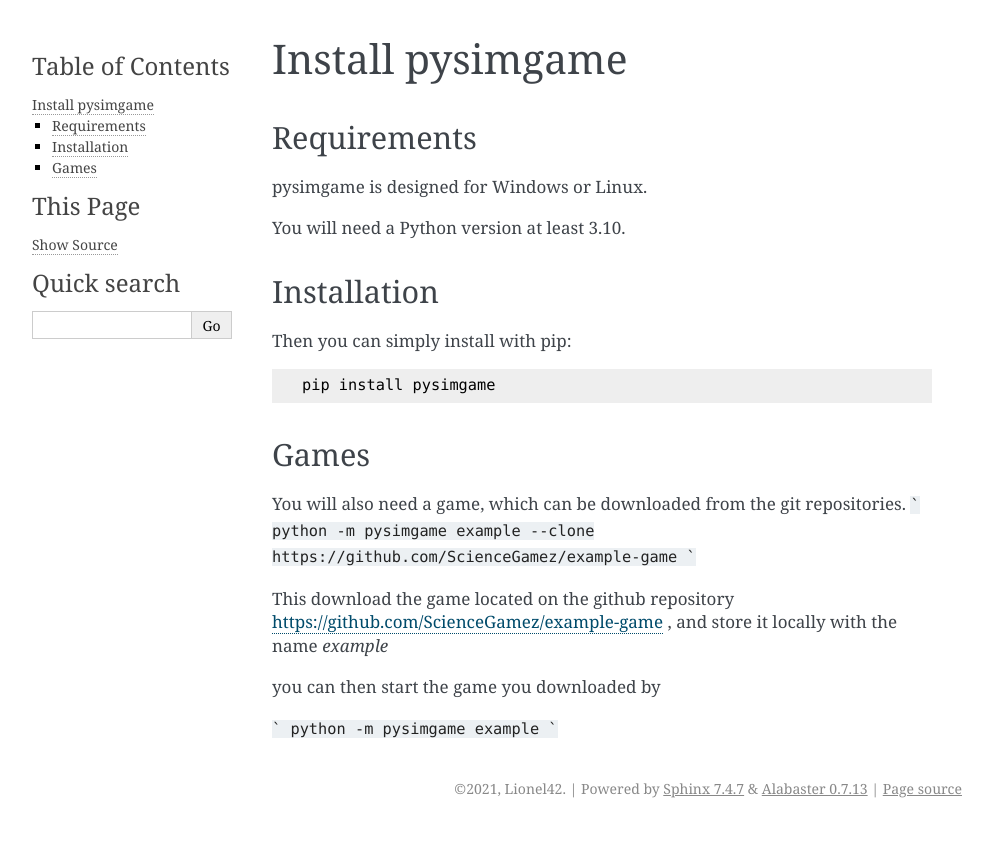
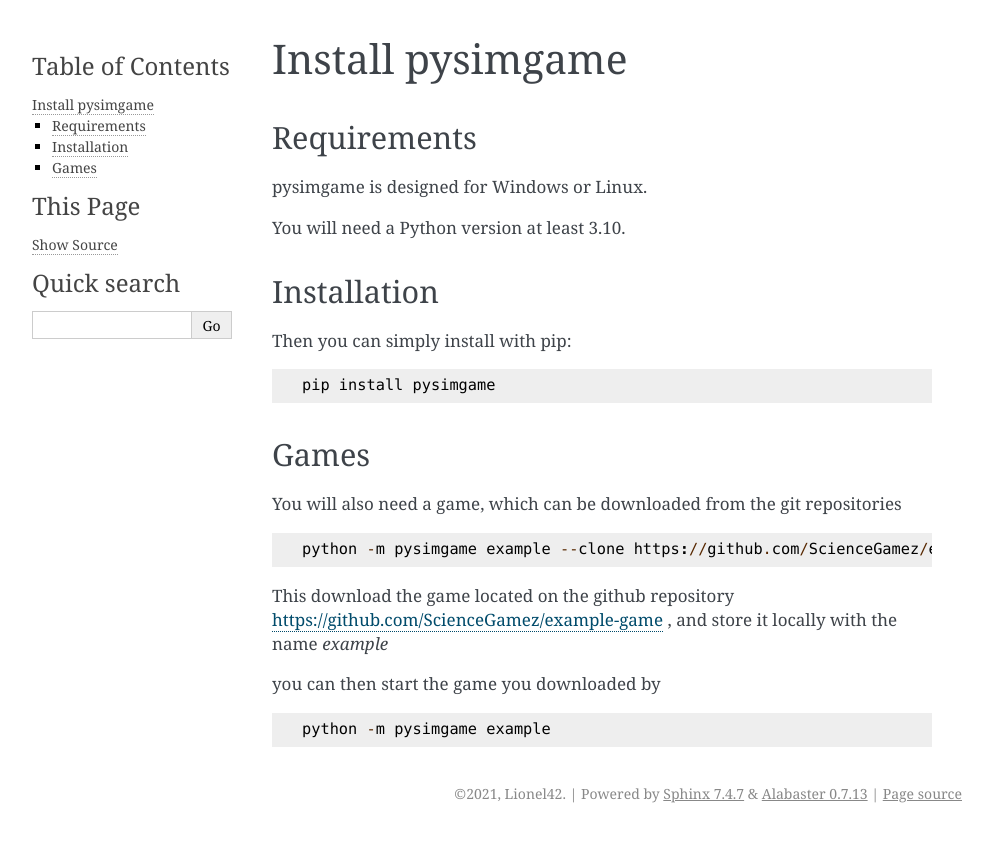
Before and after one commit to ScienceGamez/pysimgame, a Sphinx documentation site: the page built from docs/source/installation/index.rst, in a window 1280 px wide. Shown: the top 842 px of the page, without its empty margins (148-1141 px from the left). Built offline with Sphinx 7.4.7, drawn with Linux system fonts in a browser that asks for light colours.

Commit message:
corrected to rest syntax

````diff
--- a/docs/source/installation/index.rst
+++ b/docs/source/installation/index.rst
@@ -21,18 +21,16 @@
 -----
 
 You will also need a game, which can be downloaded from
-the git repositories.
-```
-python -m pysimgame example --clone https://github.com/ScienceGamez/example-game
-```
+the git repositories ::
+
+    python -m pysimgame example --clone https://github.com/ScienceGamez/example-game
+
 
 This download the game located on the github repository
 https://github.com/ScienceGamez/example-game
 ,
 and store it locally with the name `example`
 
-you can then start the game you downloaded by
+you can then start the game you downloaded by ::
 
-```
-python -m pysimgame example
-```
+    python -m pysimgame example
````
